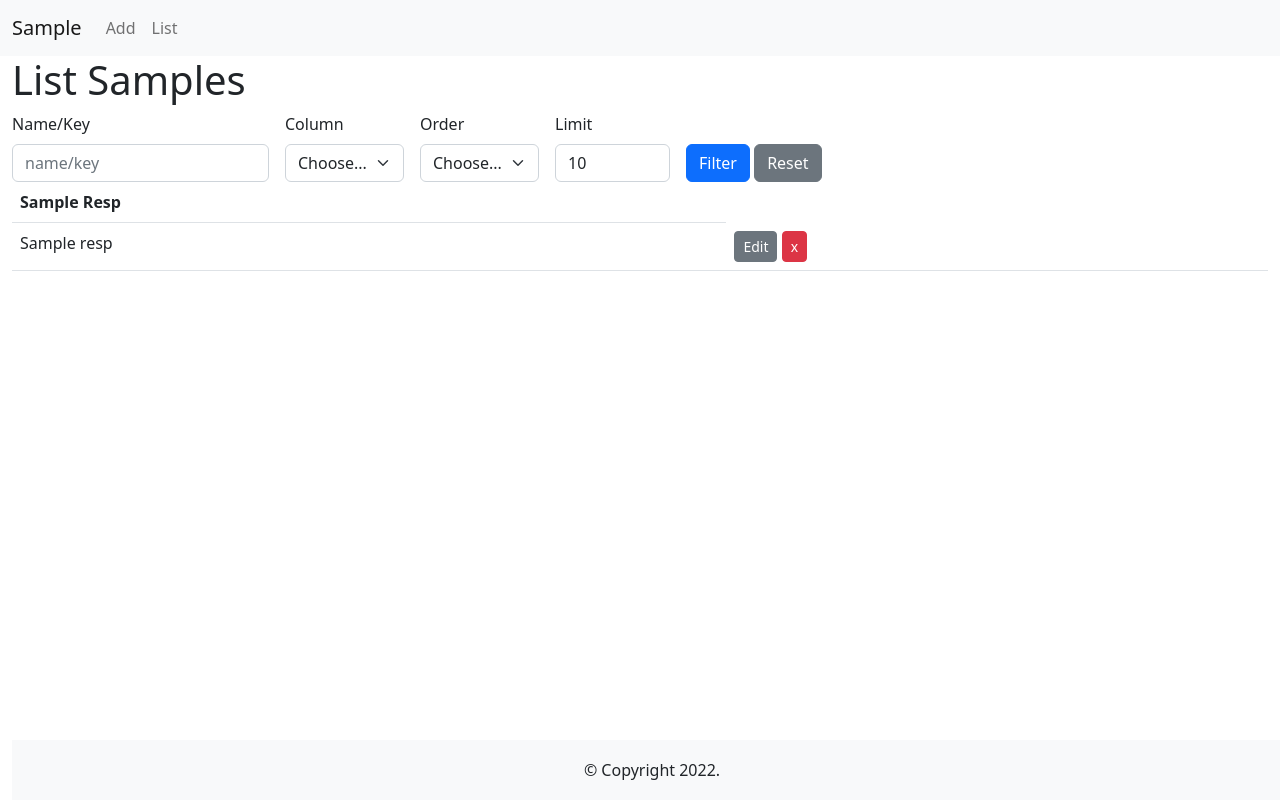
After one commit to Soumilee/Web-Development, a Flask app: template flask_sample/templates/list_sample.html in a window 1280 px wide. The commit adds this page. Run offline with Flask 2, Linux system fonts and the light colour scheme; the template is opened without the code that fills it: most values are stand-ins (such as "Sample title", 1, 10 or a date in 2020).

Commit message:
adding flask sample CRUD operations

```diff
--- a/flask_sample/sql/db.py
+++ b/flask_sample/sql/db.py
@@ -59,6 +59,10 @@ class DB:
             # this will let you more easily swap out DB connectors without needing to refactor your code, just this class
             raise Exception(e)
         return response
+
+    @staticmethod
+    def delete(queryString, *args):
+        return DB.__runQuery(CRUD.DELETE, False, queryString, args)
 
     @staticmethod
     def update(queryString, *args):
--- a/flask_sample/templates/layout.html
+++ b/flask_sample/templates/layout.html
@@ -18,12 +18,6 @@
             height: 60px;
             line-height: 60px;
         }
-
-        .header {
-            top: 0;
-            height: 60px;
-            line-height: 60px;
-        }
     </style>
     <title>{% block title %}{% endblock %} - Sample</title>
     {% endblock %}
@@ -31,7 +25,26 @@
 
 <body>
     <div id="header" class="header bg-light text-center">
-        Heading stuff here
+        <nav class="navbar navbar-expand-lg bg-light">
+            <div class="container-fluid">
+                <a class="navbar-brand" href="#">Sample</a>
+                <button class="navbar-toggler" type="button" data-bs-toggle="collapse"
+                    data-bs-target="#navbarSupportedContent" aria-controls="navbarSupportedContent"
+                    aria-expanded="false" aria-label="Toggle navigation">
+                    <span class="navbar-toggler-icon"></span>
+                </button>
+                <div class="collapse navbar-collapse" id="navbarSupportedContent">
+                    <ul class="navbar-nav me-auto mb-2 mb-lg-0">
+                        <li class="nav-item">
+                            <a class="nav-link" href="{{url_for('sample.add')}}">Add</a>
+                        </li>
+                        <li class="nav-item">
+                            <a class="nav-link" href="{{url_for('sample.list')}}">List</a>
+                        </li>
+                    </ul>
+                </div>
+            </div>
+        </nav>
     </div>
     <div id="content">{% block content %}{% endblock %}</div>
     <div id="footer" class="footer bg-light text-center">
--- /dev/null
+++ b/flask_sample/templates/list_sample.html
@@ -0,0 +1,77 @@
+{% extends "layout.html" %}
+{% block title %}List Samples{% endblock %}
+{% block content %}
+<div class="container-fluid">
+    <div class="h1">List Samples</div>
+    <form class="row row-cols-lg-auto g-3 align-items-center">
+        <div class="col-12">
+            <label class="form-label" for="name">Name/Key</label>
+            <input type="text" name="name" class="form-control" id="name" placeholder="name/key"
+                value="{{request.args.get('name') or ''}}">
+        </div>
+        <div class="col-12">
+            {% set options = ["name", "val", "modified", "created"] %}
+            <label class="form-label" for="col">Column</label>
+            {# notice value doesn't work for server-side built selects
+            that's because the value is set before the options exist so it doesn't pick the proper
+            option, instead we need to manually select the correct option or use a JS hack #}
+            <select class="form-select" id="col" name="col" value="{{request.args.get('col')}}">
+                <option value="">Choose...</option>
+                {% for op in options %}
+                {# using an inline if to output the selected attribute if it matches the op #}
+                <option {{'selected' if request.args.get('col')==op }} value="{{op}}">{{op|capitalize}}</option>
+                {% endfor %}
+            </select>
+        </div>
+        <div class="col-12">
+            <label class="form-label" for="order">Order</label>
+            <select class="form-select" id="order" name="order" value="{{request.args.get('order')}}">
+                <option value="">Choose...</option>
+                <option {{'selected' if request.args.get('order')=="asc" }} value="asc">+</option>
+                <option {{'selected' if request.args.get('order')=="desc" }} value="desc">-</option>
+            </select>
+        </div>
+        <div class="col-12">
+            <label class="form-label" for="limit">Limit</label>
+            <input class="form-control" type="number" min="1" max="100" id="limit" name="limit"
+                value="{{request.args.get('limit') or '10'}}" />
+        </div>
+        <div class="col-12">
+            <!-- hack to align button with inputs in inline form with labels-->
+            <div>&nbsp;</div>
+            <button type="submit" class="btn btn-primary mt-2">Filter</button>
+            <!--trick to reset a prefilled form to empty-->
+            <a href="?" class="btn btn-secondary mt-2">Reset</a>
+        </div>
+    </form>
+    <table class="table">
+        {% if resp and resp|length > 0 %}
+        <thead>
+            <tr class="text-capitalize">
+                {% for r in resp[0] %}
+                <th>{{r}}</th>
+                {% endfor %}
+            </tr>
+        </thead>
+        {% for r in resp %}
+        <tr>
+            {% for v in r.values() %}
+            <td>{{v}}</td>
+            {% endfor %}
+            <td><a href="{{url_for('sample.edit', id=r.get('id'))}}" class="btn btn-secondary btn-sm">Edit</a>
+                {# **request.args spreads the key value pairs to be part of the url#}
+                {# the idea is to pass it to the next route #}
+                <a href="{{url_for('sample.delete', id=r.get('id'), **request.args)}}"
+                    class="btn btn-danger btn-sm">x</a>
+            </td>
+        </tr>
+        {% endfor %}
+        {% else %}
+        <p>No results to show</p>
+        {% endif %}
+</div>
+{% if error %}
+{{error}}
+{% endif %}
+</div>
+{% endblock %}
```
Also changed, not shown: flask_sample/templates/edit_sample.html (renamed from .github/workflows/Deploy-Heroku-prod.yml, +102 -67 lines), flask_sample/test/test_edit_page.py (added, +34 -0 lines).
